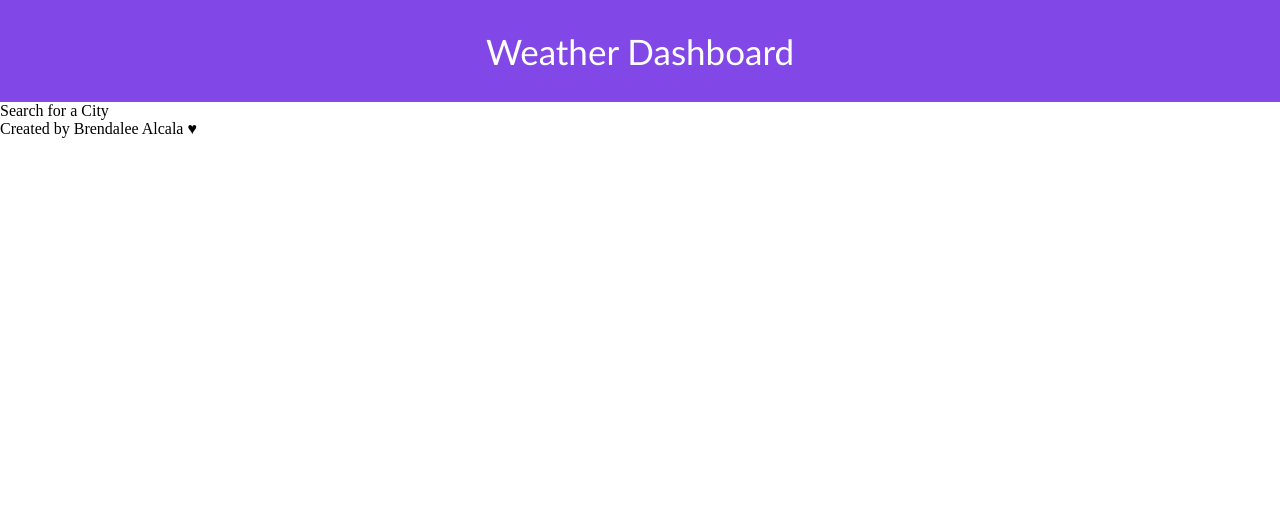
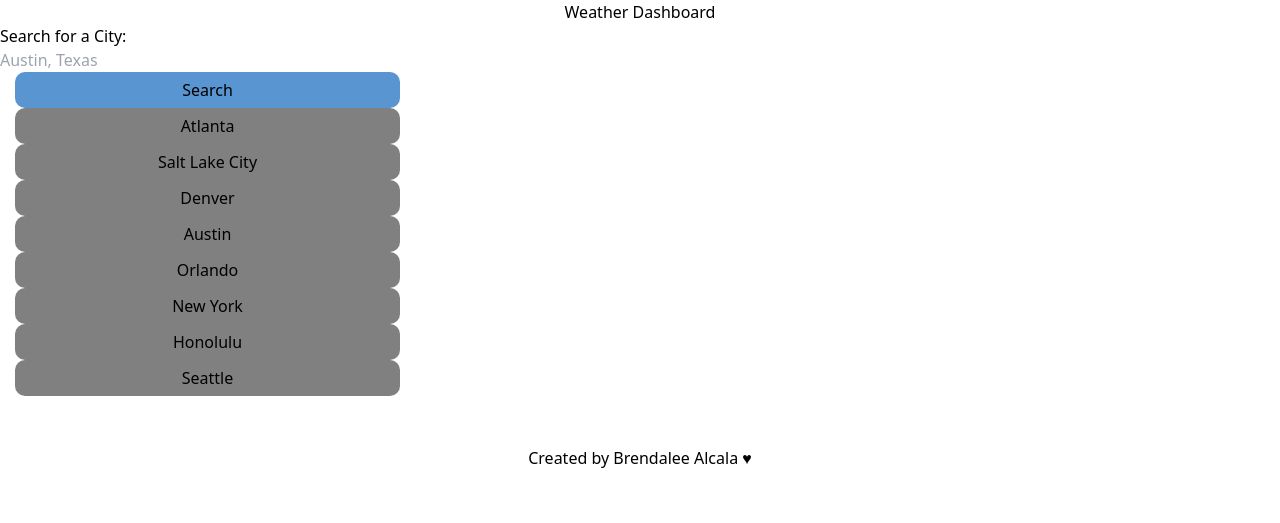
Before and after one commit to brendaleea/Weather-Dashboard, a website: page index.html in a window 1280 px wide. Drawn offline with nearby package versions, Linux system fonts and the light colour scheme.

Commit message:
added tailwind and css

```diff
--- a/index.html
+++ b/index.html
@@ -3,29 +3,49 @@
 
 <head>
   <link rel="stylesheet" href="./style.css">
+  <script src="https://cdn.tailwindcss.com"></script>
+
+
   <title> Weather Dashboard</title>
 </head>
 
 <body>
 
-<header>
+<header class="text-center">
 <p>
   Weather Dashboard
 </p>
 </header>
 
 <main>
-  <p> Search for a City</p>
+  <div class="btn-container">
+  <h2> Search for a City: </h2>
 
 
 
-  <footer>
-    Created by Brendalee Alcala &#9829;
+<input type="text" placeholder="Austin, Texas" maxlength="50" size="25" >
+<button id="btn">Search</button>
+<button class="btn">Atlanta</button>
+<button class="btn">Salt Lake City</button>
+<button class="btn">Denver</button>
+<button class="btn">Austin</button>
+<button class="btn">Orlando</button>
+<button class="btn">New York</button>
+<button class="btn">Honolulu</button>
+<button class="btn">Seattle</button>
 
-  </footer>
+  </div>
+
+
+
+
+
 </main>
 
 </body>
+<footer>
+  Created by Brendalee Alcala &#9829;
 
+</footer>
 
 </html>
--- a/style.css
+++ b/style.css
@@ -1,10 +1,22 @@
+@tailwind base;
+@tailwind components;
+@tailwind utilities;
+
+
+
 * {
   margin: 0;
   padding: 0;
   box-sizing: border-box;
 }
 
-header {
+body{
+display: flex;
+flex-direction: column;
+
+}
+
+/* header {
   display: flex;
   justify-content: center;
   align-items: center;
@@ -14,4 +26,57 @@ header {
   padding: 30px;
   background-color: rgb(130, 71, 231);
   font-family:'Gill Sans', 'Gill Sans MT', Calibri, 'Trebuchet MS', sans-serif
+} */
+
+.btn-container{
+display:flex;
+flex-direction: column;
+max-width: 400px;
+margin: 0;
+justify-content: space-evenly;
+
+
 }
+
+
+
+
+
+#btn{
+  background-color: rgb(89, 149, 209);
+  padding: 6px 50px;
+  border-radius: 10px;
+  margin-left: 15px;
+
+
+
+
+}
+
+.btn{
+
+background-color: grey;
+padding: 6px 50px;
+border-radius: 10px;
+margin-left: 15px;
+
+
+
+
+}
+
+
+
+
+
+
+footer{
+padding: 50px;
+justify-content: center;
+text-align: center;
+bottom: 0;
+
+
+
+
+}
```
Also changed, not shown: package.json (added, +23 -0 lines), 1 other file.
